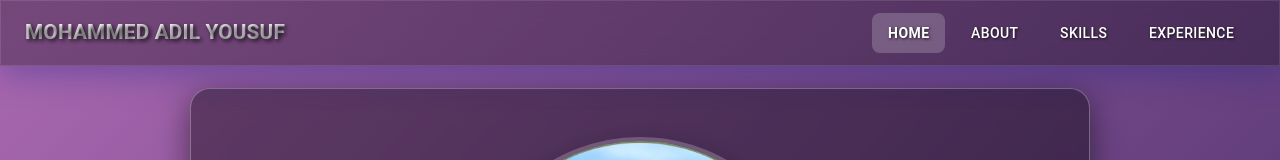
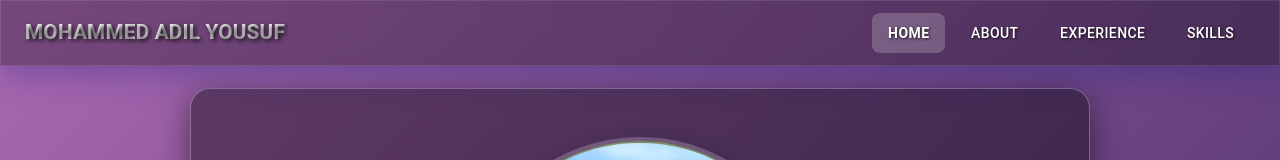
Before and after one commit to mohammedadilyousuf/mohammedadilyousuf.github.io, a React (Vite) app: page / in a window 1280 px wide. Shown: the top 160 px of the page. Built offline with nearby package versions, Linux system fonts and the light colour scheme.

Commit message:
Swap skills and experience

```diff
--- a/src/App.jsx
+++ b/src/App.jsx
@@ -33,7 +33,7 @@ function App() {
 
   useEffect(() => {
     const handleScroll = () => {
-      const sections = ['home', 'about', 'skills', 'experience'];
+      const sections = ['home', 'about', 'experience', 'skills'];
       const scrollPosition = window.scrollY + 200;
 
       for (const section of sections) {
@@ -61,11 +61,11 @@ function App() {
         <div id="about">
           <About />
         </div>
+        <div id="experience">
+          <Experience />
+        </div>
         <div id="skills">
           <Skills />
-        </div>
-        <div id="experience">
-          <Experience />
         </div>
         <Footer />
         {showStats && visitorStats && (
--- a/src/NavBar.jsx
+++ b/src/NavBar.jsx
@@ -16,7 +16,7 @@ import Typography from '@mui/material/Typography';
 import Button from '@mui/material/Button';
 
 const drawerWidth = 240;
-const navItems = ['Home', 'About', 'Skills', 'Experience'];
+const navItems = ['Home', 'About', 'Experience', 'Skills'];
 
 function DrawerAppBar(props) {
     const { window, onPageChange, currentPage } = props;
```
